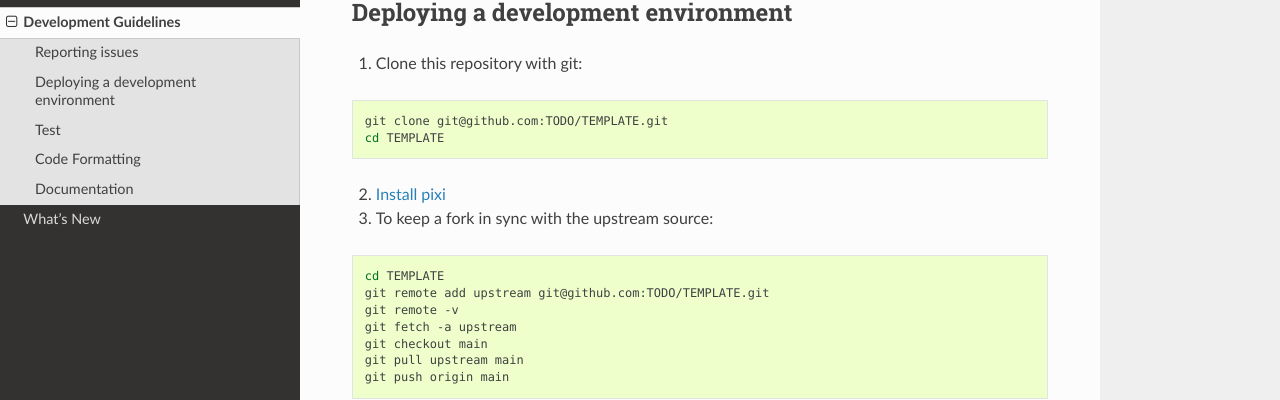
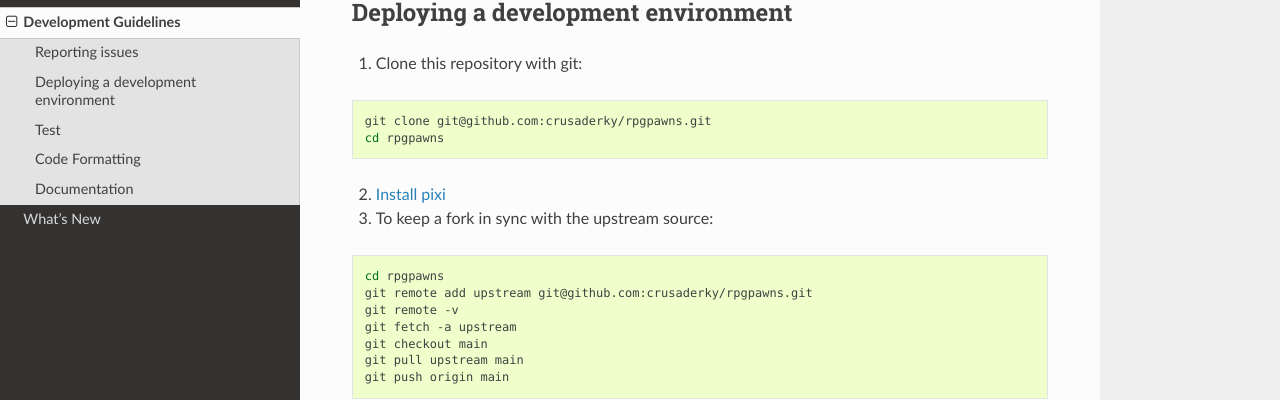
Before and after one commit to crusaderky/rpgpawns, a Sphinx documentation site: the page built from doc/develop.rst, in a window 1280 px wide and 900 px high, scrolled down 386 px. Shown: the part 146-546 px from the top of the window. Built offline with Sphinx 7.4.7 and the Read the Docs theme 3.1.0, drawn with Linux system fonts in a browser that asks for light colours; the version number could not be read and is left out; some of the changed text lies outside the part shown.

Commit message:
Replace TODO and TEMPLATE

```diff
--- a/doc/api.rst
+++ b/doc/api.rst
@@ -3,4 +3,4 @@ API Reference
 
 TODO replace with your own public objects
 
-.. autofunction:: TEMPLATE.hello
+.. autofunction:: rpgpawns.hello
--- a/doc/conf.py
+++ b/doc/conf.py
@@ -13,11 +13,11 @@ import datetime
 import os
 import sys
 
-import TEMPLATE
+import rpgpawns
 
 print("python exec:", sys.executable)
 print("sys.path:", sys.path)
-print("TEMPLATE version: ", TEMPLATE.__version__)
+print("rpgpawns version: ", rpgpawns.__version__)
 
 
 # -- General configuration ------------------------------------------------
@@ -37,8 +37,8 @@ extensions = [
 ]
 
 extlinks = {
-    "issue": ("https://github.com/TODO/TEMPLATE/issues/%s", "#%s"),
-    "pull": ("https://github.com/TODO/TEMPLATE/pull/%s", "#%s"),
+    "issue": ("https://github.com/crusaderky/rpgpawns/issues/%s", "#%s"),
+    "pull": ("https://github.com/crusaderky/rpgpawns/pull/%s", "#%s"),
 }
 
 autosummary_generate = True
@@ -56,17 +56,17 @@ source_suffix = ".rst"
 master_doc = "index"
 
 # General information about the project.
-project = "TEMPLATE"
-copyright = f"2020-{datetime.datetime.now().year}, TEMPLATE Developers"
+project = "rpgpawns"
+copyright = f"2020-{datetime.datetime.now().year}, rpgpawns Developers"
 
 # The version info for the project you're documenting, acts as replacement for
 # |version| and |release|, also used in various other places throughout the
 # built documents.
 #
 # The short X.Y version.
-version = TEMPLATE.__version__.split("+")[0]
+version = rpgpawns.__version__.split("+")[0]
 # The full version, including alpha/beta/rc tags.
-release = TEMPLATE.__version__
+release = rpgpawns.__version__
 
 # The language for content autogenerated by Sphinx. Refer to documentation
 # for a list of supported languages.
@@ -218,9 +218,9 @@ latex_elements: dict[str, str] = {
 latex_documents = [
     (
         "index",
-        "TEMPLATE.tex",
-        "TEMPLATE Documentation",
-        "TEMPLATE Developers",
+        "rpgpawns.tex",
+        "rpgpawns Documentation",
+        "rpgpawns Developers",
         "manual",
     )
 ]
@@ -253,9 +253,9 @@ latex_documents = [
 man_pages = [
     (
         "index",
-        "TEMPLATE",
-        "TEMPLATE Documentation",
-        ["TEMPLATE Developers"],
+        "rpgpawns",
+        "rpgpawns Documentation",
+        ["rpgpawns Developers"],
         1,
     )
 ]
@@ -272,11 +272,11 @@ man_pages = [
 texinfo_documents = [
     (
         "index",
-        "TEMPLATE",
-        "TEMPLATE Documentation",
-        "TEMPLATE Developers",
-        "TEMPLATE",
-        "TODO project description",
+        "rpgpawns",
+        "rpgpawns Documentation",
+        "rpgpawns Developers",
+        "rpgpawns",
+        "Convert any image to a paper-cut pawn for board games and tabletop RPGs",
         "Miscellaneous",
     )
 ]
--- a/doc/develop.rst
+++ b/doc/develop.rst
@@ -6,7 +6,7 @@ Reporting issues
 ----------------
 
 If you find a bug or want to suggest a new feature, please report it on the
-`GitHub issues page <https://github.com/TODO/TEMPLATE/issues>`_.
+`GitHub issues page <https://github.com/crusaderky/rpgpawns/issues>`_.
 
 Before you report an issue, please check if it can still be reproduced with the
 latest version of this software.
@@ -27,16 +27,16 @@ Deploying a development environment
 
 .. code-block:: bash
 
-     git clone git@github.com:TODO/TEMPLATE.git
-     cd TEMPLATE
+     git clone git@github.com:crusaderky/rpgpawns.git
+     cd rpgpawns
 
 2. `Install pixi <https://pixi.sh/latest/#installation>`_
 3. To keep a fork in sync with the upstream source:
 
 .. code-block:: bash
 
-   cd TEMPLATE
-   git remote add upstream git@github.com:TODO/TEMPLATE.git
+   cd rpgpawns
+   git remote add upstream git@github.com:crusaderky/rpgpawns.git
    git remote -v
    git fetch -a upstream
    git checkout main
--- a/doc/index.rst
+++ b/doc/index.rst
@@ -1,5 +1,5 @@
-TEMPLATE: TODO description
-==========================
+rpgpawns: Convert any image to a paper-cut pawn for board games and tabletop RPGs
+=================================================================================
 
 .. toctree::
 
--- a/doc/installing.rst
+++ b/doc/installing.rst
@@ -14,7 +14,7 @@ Installing with conda
 
 .. code-block:: bash
 
-    conda install -c conda-forge TEMPLATE
+    conda install -c conda-forge rpgpawns
 
 
 Installing with pip
@@ -22,7 +22,7 @@ Installing with pip
 
 .. code-block:: bash
 
-    pip install TEMPLATE
+    pip install rpgpawns
 
 
 .. _mindeps_policy:
@@ -35,4 +35,4 @@ This project adopts a rolling policy based on `SPEC 0
 supported version of its dependencies.
 
 You can see the actual minimum tested versions in `pyproject.toml
-<https://github.com/TODO/TEMPLATE/blob/main/pyproject.toml>`_.
+<https://github.com/crusaderky/rpgpawns/blob/main/pyproject.toml>`_.
--- a/TEMPLATE/__init__.py
+++ b/rpgpawns/__init__.py
@@ -1,10 +1,10 @@
 import importlib.metadata
 
 # Import implementation modules
-from TEMPLATE.helloworld import hello
+from rpgpawns.helloworld import hello
 
 try:
-    __version__ = importlib.metadata.version("TEMPLATE")
+    __version__ = importlib.metadata.version("rpgpawns")
 except importlib.metadata.PackageNotFoundError:  # pragma: nocover
     # Local copy, not installed with pip
     __version__ = "9999"
--- a/smoke_test.py
+++ b/smoke_test.py
@@ -3,10 +3,10 @@
 import platform
 import sys
 
-import TEMPLATE
+import rpgpawns
 
 print("Python interpreter:", sys.executable)
 print("Python version    :", sys.version)
 print("Platform          :", platform.platform())
-print("Library path      :", TEMPLATE.__file__)
-print("Library version   :", TEMPLATE.__version__)
+print("Library path      :", rpgpawns.__file__)
+print("Library version   :", rpgpawns.__version__)
```
Also changed, not shown: README.md (+8 -43 lines), doc/whats-new.rst (+3 -4 lines), pyproject.toml (+24 -22 lines), 12 other files.
